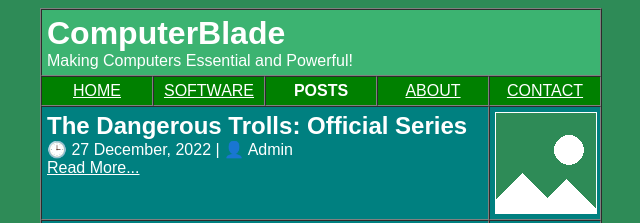
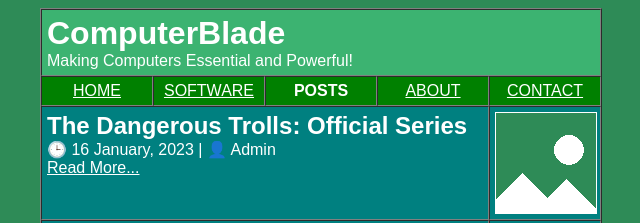
Before and after one commit to computerblade/computerblade.github.io, a plain HTML site: page posts.html in a window 1280 px wide. Shown: the top 223 px of the page, 319-959 px from the left. Drawn offline with Linux system fonts and the light colour scheme.

Commit message:
Update posts.html

```diff
--- a/posts.html
+++ b/posts.html
@@ -22,7 +22,7 @@
 <tr height="100px" valign="top"  bgcolor="teal">
 <td colspan="4">
 <b><font size="5">The Dangerous Trolls: Official Series</font></b><br>
-<font size="3">🕒 27 December, 2022 | 👤 Admin</font><br>
+<font size="3">🕒 16 January, 2023 | 👤 Admin</font><br>
 <a href="posts/the-dangerous-trolls-official-series.html">Read More...</a>
 </td>
 <td colspan="1">
```
